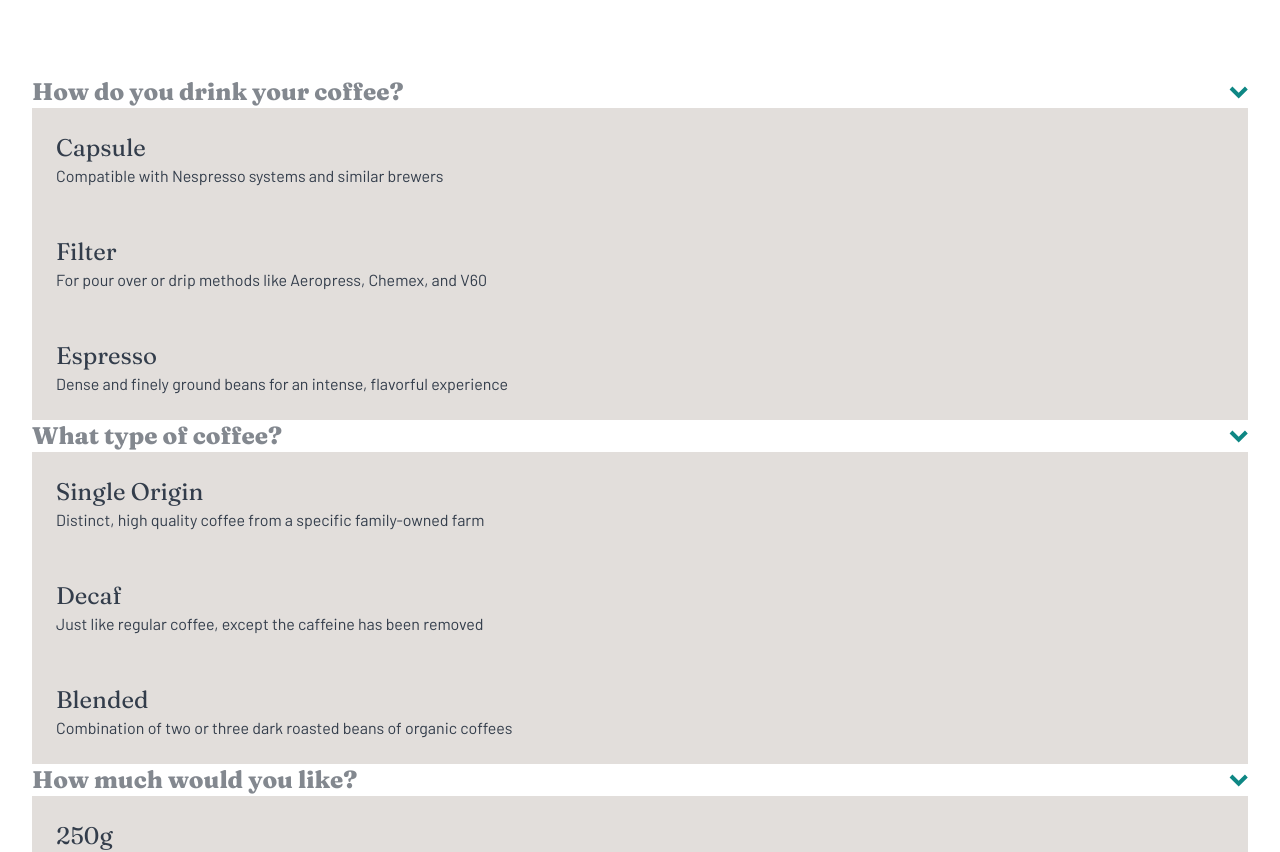
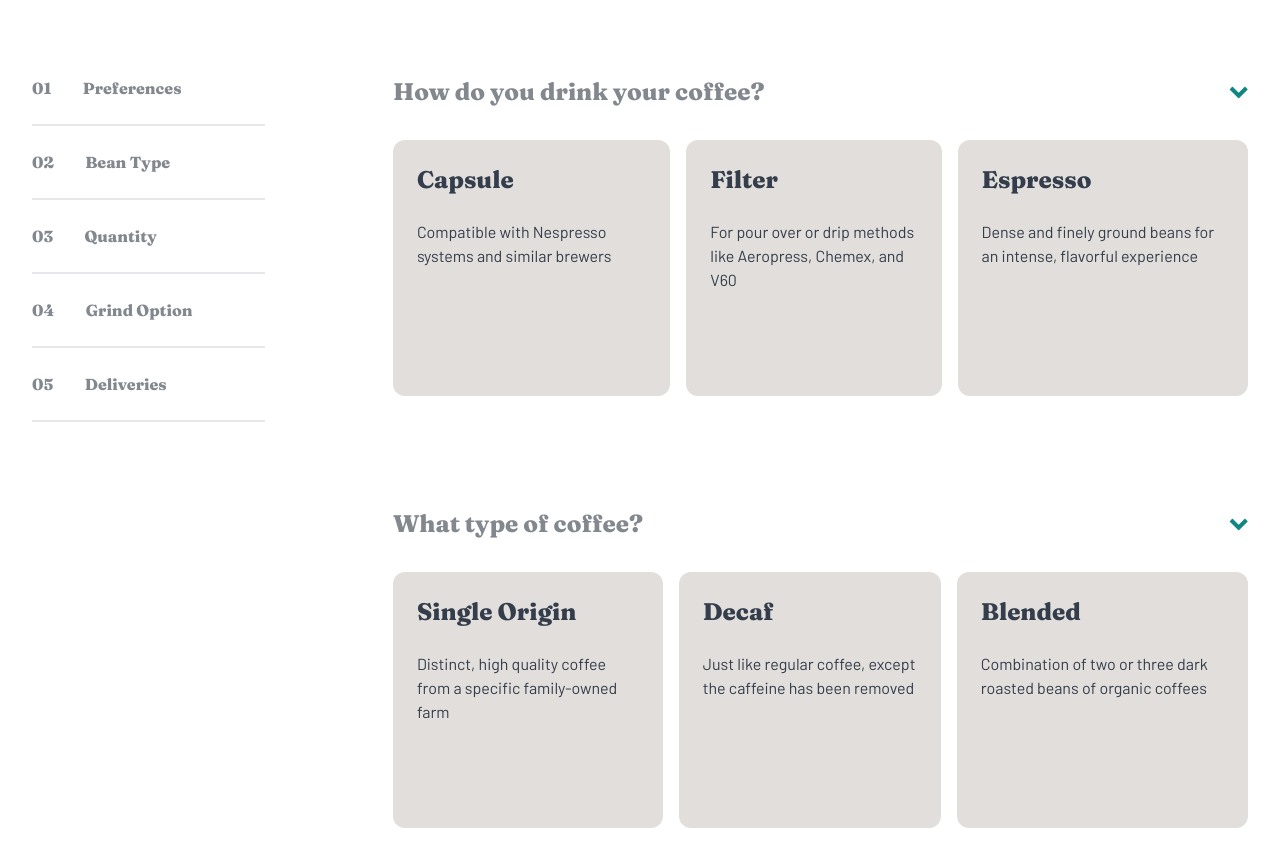
Before and after one commit to Mokalbari/coffee-roaster, a React (Vite) app: page / in a window 1280 px wide. Shown: the part 1480-2332 px from the top of the page. Built offline with nearby package versions, Linux system fonts and the light colour scheme.

Commit message:
add form step progression component

```diff
--- a/src/components/FormStep.tsx
+++ b/src/components/FormStep.tsx
@@ -1,5 +1,4 @@
 import { useState } from "react"
-import Container from "./Container"
 import FormTitle from "./FormTitle"
 import SubscriptionCard from "./SubscriptionCard"
 import type { CoffeeType } from "../lib/subscriptionArray"
@@ -13,8 +12,9 @@ const FormStep = ({ coffeeArray }: Props) => {
   const handleSelect = (name: string) => () => setSelected(name)
 
   return (
-    <Container>
+    <>
       <FormTitle sectionTitle={coffeeArray[0].section} />
+      <div className="mb-28 grid cursor-pointer gap-4 sm:min-h-64 sm:grid-flow-col">
         {coffeeArray.map(coffee => (
           <SubscriptionCard
             onClick={handleSelect(coffee.type)}
@@ -26,7 +26,8 @@ const FormStep = ({ coffeeArray }: Props) => {
             selected={coffee.type === selected}
           />
         ))}
-    </Container>
+      </div>
+    </>
   )
 }
 
--- /dev/null
+++ b/src/components/FormStepProgression.tsx
@@ -0,0 +1,16 @@
+import type { CoffeeType } from "../lib/subscriptionArray"
+type Props = {
+  coffeeArray: CoffeeType[]
+  key: number
+  index: number
+}
+
+const FormStepProgression = ({ coffeeArray, index }: Props) => {
+  return (
+    <p className="text-xl2 border-b-2 py-6 font-serif font-extrabold text-neutral-grey first:pt-0">
+      <span className="mr-7">0{index + 1}</span> {coffeeArray[0].step}
+    </p>
+  )
+}
+
+export default FormStepProgression
--- a/src/components/FormTitle.tsx
+++ b/src/components/FormTitle.tsx
@@ -6,8 +6,8 @@ type Props = {
 
 const FormTitle = ({ sectionTitle }: Props) => {
   return (
-    <div className="flex items-center justify-between font-serif text-2xl font-extrabold text-neutral-grey">
-      <h2>{sectionTitle}</h2>
+    <div className="mb-8 flex items-center justify-between font-serif text-2xl font-extrabold text-neutral-grey">
+      <h2 className="">{sectionTitle}</h2>
       <img src={arrowIcon} alt="expand the menu" />
     </div>
   )
--- a/src/components/SubscriptionCard.tsx
+++ b/src/components/SubscriptionCard.tsx
@@ -18,10 +18,12 @@ const SubscriptionCard = ({
 }: Props) => {
   return (
     <div
-      className={`p-6 hover:bg-accent-secondary ${selected ? "bg-accent-primary text-neutral-white" : "bg-neutral-lightgrey"}`}
+      className={`rounded-xl p-6 hover:bg-accent-secondary ${selected ? "bg-accent-primary text-neutral-white" : "bg-neutral-lightgrey"}`}
       onClick={onClick}
     >
-      <h3 className="font-serif text-2xl">{title}</h3>
+      <h3 className="mb-2 font-serif text-2xl font-extrabold sm:mb-6">
+        {title}
+      </h3>
       <label>
         <input
           className="hidden"
--- a/src/lib/subscriptionArray.ts
+++ b/src/lib/subscriptionArray.ts
@@ -3,6 +3,7 @@ export type CoffeeType = {
   type: string
   description: string
   section: string
+  step: string
 }
 
 export const coffeeBrewing: CoffeeType[] = [
@@ -11,6 +12,7 @@ export const coffeeBrewing: CoffeeType[] = [
     type: "Capsule",
     description: "Compatible with Nespresso systems and similar brewers",
     section: "How do you drink your coffee?",
+    step: "Preferences",
   },
   {
     id: 2,
@@ -18,6 +20,7 @@ export const coffeeBrewing: CoffeeType[] = [
     description:
       "For pour over or drip methods like Aeropress, Chemex, and V60",
     section: "How do you drink your coffee?",
+    step: "Preferences",
   },
   {
     id: 3,
@@ -25,6 +28,7 @@ export const coffeeBrewing: CoffeeType[] = [
     description:
       "Dense and finely ground beans for an intense, flavorful experience",
     section: "How do you drink your coffee?",
+    step: "Preferences",
   },
 ]
 
@@ -35,6 +39,7 @@ export const coffeeTypes: CoffeeType[] = [
     description:
       "Distinct, high quality coffee from a specific family-owned farm",
     section: "What type of coffee?",
+    step: "Bean Type",
   },
   {
     id: 2,
@@ -42,6 +47,7 @@ export const coffeeTypes: CoffeeType[] = [
     description:
       "Just like regular coffee, except the caffeine has been removed",
     section: "What type of coffee?",
+    step: "Bean Type",
   },
   {
     id: 3,
@@ -49,6 +55,7 @@ export const coffeeTypes: CoffeeType[] = [
     description:
       "Combination of two or three dark roasted beans of organic coffees",
     section: "What type of coffee?",
+    step: "Bean Type",
   },
 ]
 
@@ -59,6 +66,7 @@ export const coffeeQuantities: CoffeeType[] = [
     description:
       "Perfect for the solo drinker. Yields about 12 delicious cups.",
     section: "How much would you like?",
+    step: "Quantity",
   },
   {
     id: 2,
@@ -66,6 +74,7 @@ export const coffeeQuantities: CoffeeType[] = [
     description:
       "Perfect option for a couple. Yields about 40 delectable cups.",
     section: "How much would you like?",
+    step: "Quantity",
   },
   {
     id: 3,
@@ -73,6 +82,7 @@ export const coffeeQuantities: CoffeeType[] = [
     description:
       "Perfect for offices and events. Yields about 90 delightful cups.",
     section: "How much would you like?",
+    step: "Quantity",
   },
 ]
 
@@ -82,6 +92,7 @@ export const coffeeGrindOptions: CoffeeType[] = [
     type: "Wholebean",
     description: "Best choice if you cherish the full sensory experience",
     section: "Want us to grind them?",
+    step: "Grind Option",
   },
   {
     id: 2,
@@ -89,12 +100,14 @@ export const coffeeGrindOptions: CoffeeType[] = [
     description:
       "For drip or pour-over coffee methods such as V60 or Aeropress",
     section: "Want us to grind them?",
+    step: "Grind Option",
   },
   {
     id: 3,
     type: "Cafetiére",
     description: "Course ground beans specially suited for french press coffee",
     section: "Want us to grind them?",
+    step: "Grind Option",
   },
 ]
 
@@ -104,17 +117,20 @@ export const coffeeDeliveryOptions: CoffeeType[] = [
     type: "Every week",
     description: "$7.20 per shipment. Includes free first-class shipping.",
     section: "How often should we deliver?",
+    step: "Deliveries",
   },
   {
     id: 2,
     type: "Every 2 weeks",
     description: "$9.60 per shipment. Includes free priority shipping.",
     section: "How often should we deliver?",
+    step: "Deliveries",
   },
   {
     id: 3,
     type: "Every month",
     description: "$12.00 per shipment. Includes free priority shipping.",
     section: "How often should we deliver?",
+    step: "Deliveries",
   },
 ]
--- a/src/pages/PlanPage.tsx
+++ b/src/pages/PlanPage.tsx
@@ -1,6 +1,9 @@
+import { useMediaQuery } from "react-responsive"
 import PlanHero from "../components/PlanHero"
+import FormStepProgression from "../components/FormStepProgression"
 import PlanSelection from "../components/PlanSelectionLayout"
 import FormStep from "../components/FormStep"
+import Container from "../components/Container"
 import {
   coffeeBrewing,
   coffeeTypes,
@@ -9,18 +12,43 @@ import {
   coffeeDeliveryOptions,
 } from "../lib/subscriptionArray"
 
+const coffeeGlobalArray = [
+  coffeeBrewing,
+  coffeeTypes,
+  coffeeQuantities,
+  coffeeGrindOptions,
+  coffeeDeliveryOptions,
+]
+
 const PlanPage = () => {
+  const isLargeScreen = useMediaQuery({ query: "(min-width: 1024px)" })
+
   return (
     <main>
       <PlanHero />
       <PlanSelection />
-      <form action="post">
-        <FormStep coffeeArray={coffeeBrewing} />
-        <FormStep coffeeArray={coffeeTypes} />
-        <FormStep coffeeArray={coffeeQuantities} />
-        <FormStep coffeeArray={coffeeGrindOptions} />
-        <FormStep coffeeArray={coffeeDeliveryOptions} />
-      </form>
+      <Container>
+        <section className="gap-32 lg:flex">
+          {isLargeScreen && (
+            <aside className="w-1/3">
+              {coffeeGlobalArray.map((array, index) => (
+                <FormStepProgression
+                  coffeeArray={array}
+                  key={index}
+                  index={index}
+                />
+              ))}
+            </aside>
+          )}
+          <form action="post">
+            {/* This component has two children : a title and a card.
+            It's main focus is to pass props down to children */}
+            {coffeeGlobalArray.map((array, index) => (
+              <FormStep coffeeArray={array} key={index} />
+            ))}
+          </form>
+        </section>
+      </Container>
     </main>
   )
 }
```
Lines whose indentation alone changed are shown as unchanged.
